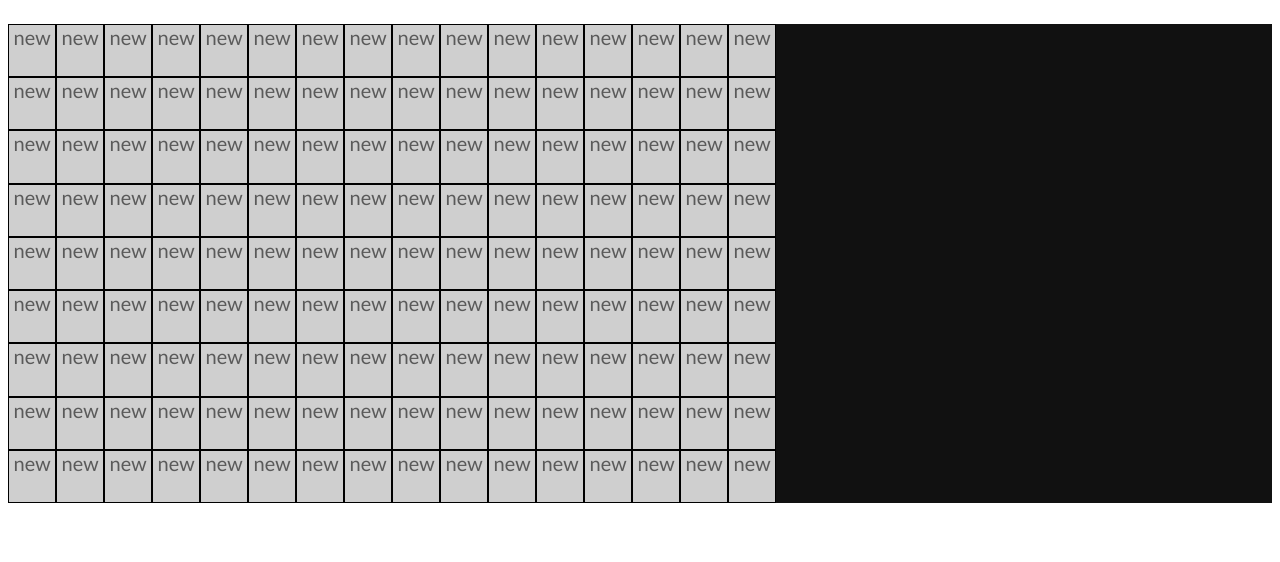
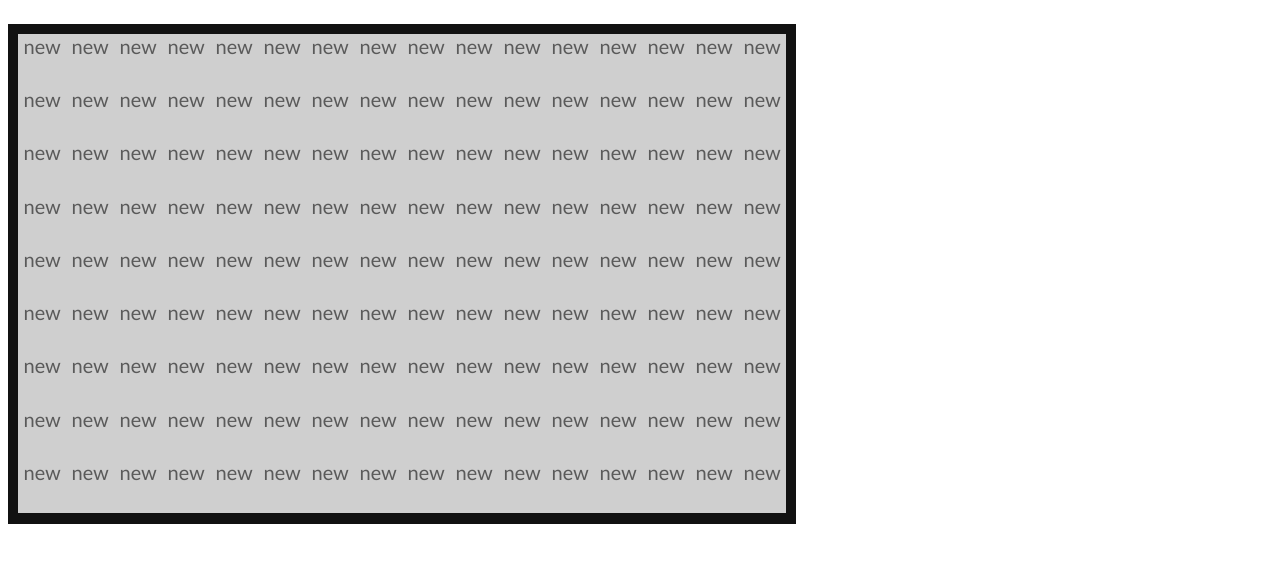
Before and after one commit to lucius99/CNPM-NC, a plain HTML site: page index_khoi.html in a window 1280 px wide. Shown: the part 78-640 px from the top of the page. Drawn offline with Linux system fonts and the light colour scheme.

Commit message:
Update styles.css

```diff
--- a/styles.css
+++ b/styles.css
@@ -15,7 +15,7 @@ html{
     padding: 0px;
   }
 
-  #canvas {
+  .canvas {
       padding: 10px;
       margin-top: 0 auto;
       width: 60vmax;
@@ -48,3 +48,10 @@ html{
       height: 420px;
       width: 120px;
   }
+.empty {
+  border: none;
+}
+
+.fill {
+    border: #000000 1px solid;
+}
```
